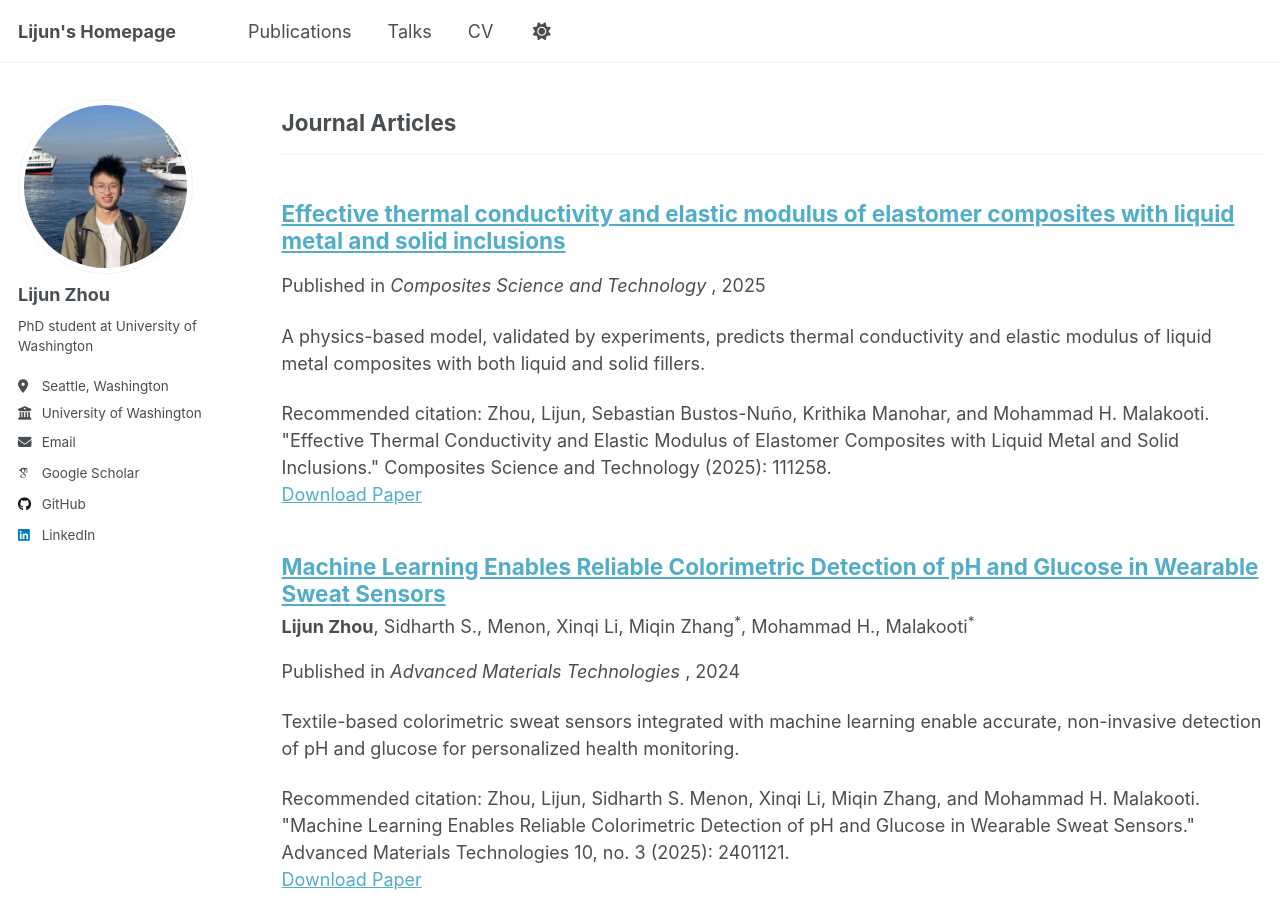
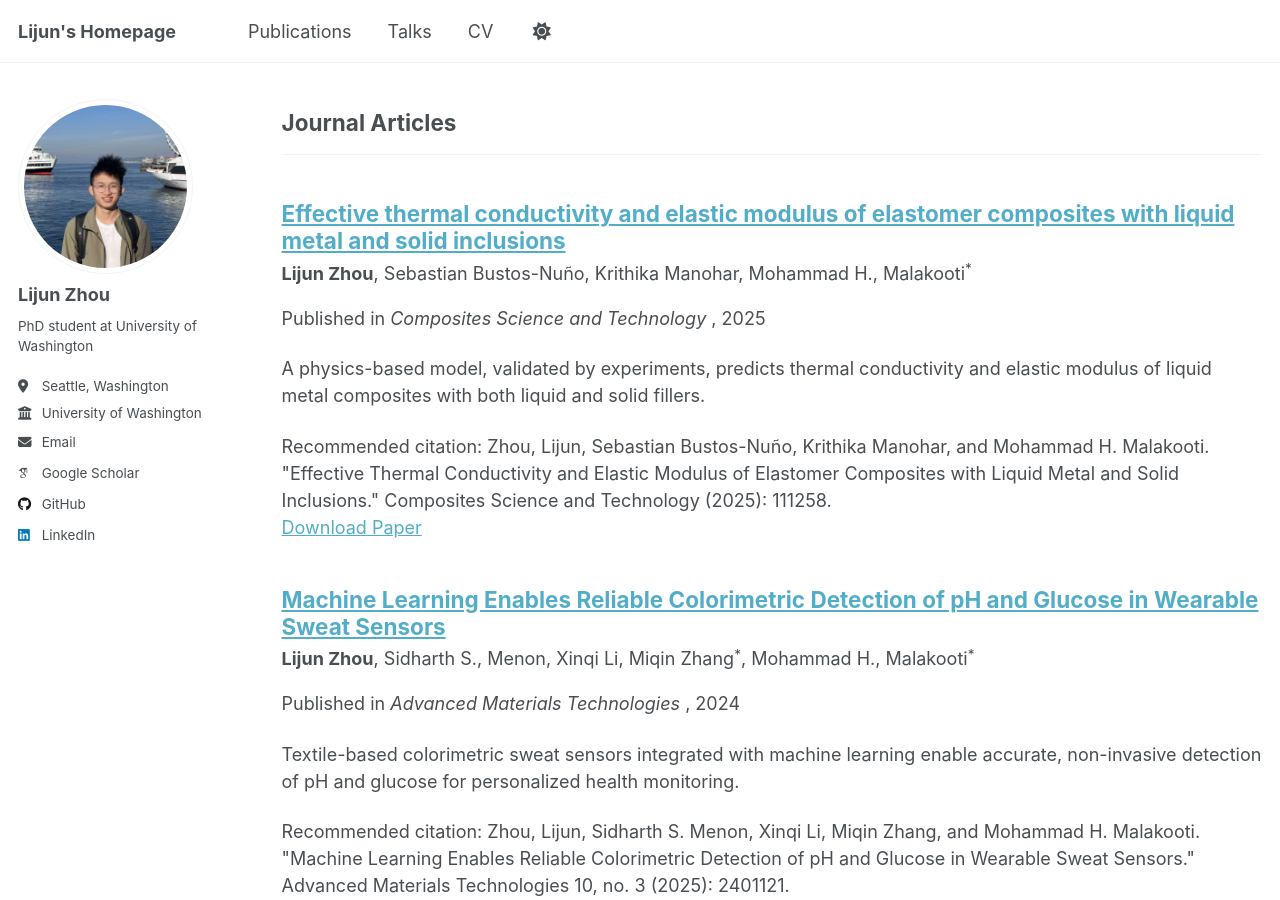
Before and after one commit to zdxbll/zdxbll, a Jekyll site: the page built from _pages/publications.html, in a window 1280 px wide and 900 px high, scrolled down 649 px. Built offline with Jekyll 4.4.1, drawn with Linux system fonts in a browser that asks for light colours; some web fonts are replaced; a script that is not in the unit is left out.

Commit message:
Add authors to CST-4 publication entry
Added authors to the publication details.

```diff
--- a/_publications/2025-06-06-CST-4.md
+++ b/_publications/2025-06-06-CST-4.md
@@ -3,6 +3,11 @@ title: "Effective thermal conductivity and elastic modulus of elastomer composit
 collection: publications
 category: manuscripts
 permalink: https://www.sciencedirect.com/science/article/abs/pii/S026635382500226X
+authors:
+  - Lijun Zhou
+  - Sebastian Bustos-Nuño
+  - Krithika Manohar
+  - Mohammad H., Malakooti<sup>*</sup>
 excerpt: 'A physics-based model, validated by experiments, predicts thermal conductivity and elastic modulus of liquid metal composites with both liquid and solid fillers.'
 date: 2025-06-06
 venue: 'Composites Science and Technology'
```
